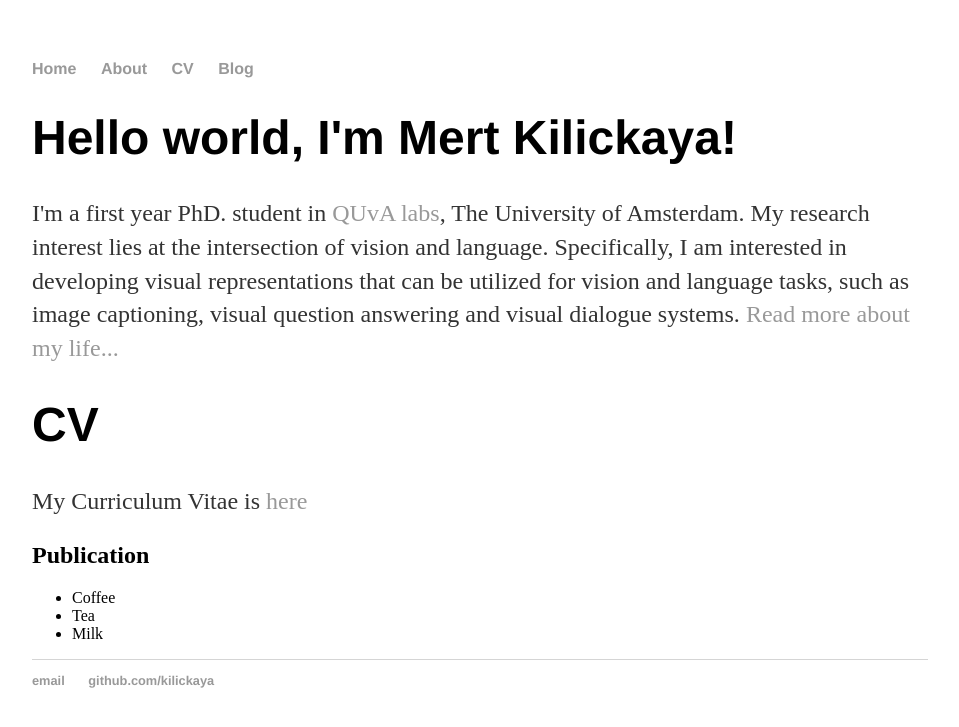
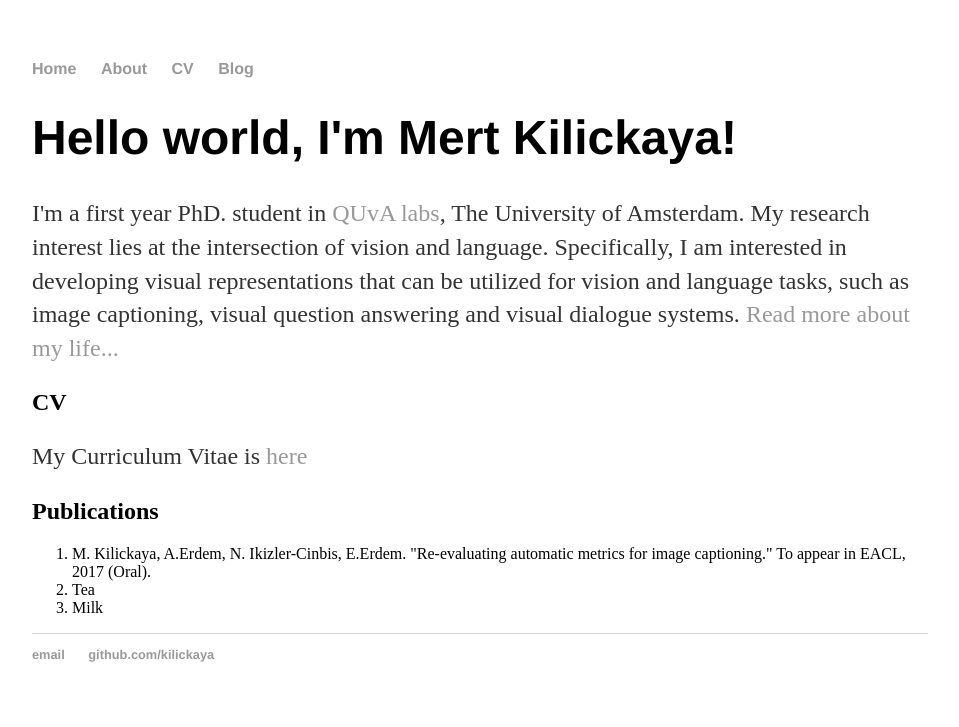
Before and after one commit to kilickaya/kilickaya.github.io, a Jekyll site: the page built from index.html, in a window 1280 px wide. Shown: the top 727 px of the page, without its empty margins (160-1119 px from the left). Built offline with Jekyll 4.4.1, drawn with Linux system fonts in a browser that asks for light colours.

Commit message:
Update index.html

```diff
--- a/index.html
+++ b/index.html
@@ -6,16 +6,16 @@ title: Mert Kilickaya, MSc.
 	<h1>Hello world, I'm Mert Kilickaya!</h1>
 	<p>I'm a first year PhD. student in <a href="https://ivi.fnwi.uva.nl/quva/">QUvA labs</a>, The University of Amsterdam. My research interest lies at the intersection of vision and language. Specifically, I am interested in developing visual representations that can be utilized for vision and language tasks, such as image captioning, visual question answering and visual dialogue systems. <a href="/about">Read more about my life...</a></p>
 
-	<h1>CV</h1>
+	<h2>CV</h2>
 	<p> My Curriculum Vitae is <a href="https://www.dropbox.com/s/tki5ah9z7gx0vbl/CV%20M.%20Kilickaya.pdf?dl=0">here</a> </p>
 
 
-	<h2>Publication</h2>
+	<h2>Publications</h2>
 
-	<ul>
-	  <li>Coffee</li>
+	<ol>
+	  <li>M. Kilickaya, A.Erdem, N. Ikizler-Cinbis, E.Erdem. "Re-evaluating automatic metrics for image captioning."  To appear in EACL, 2017 (Oral). </li>
 	  <li>Tea</li>
 	  <li>Milk</li>
-	</ul>
+	</ol>
 
 </div><!-- /.blurb -->
```
